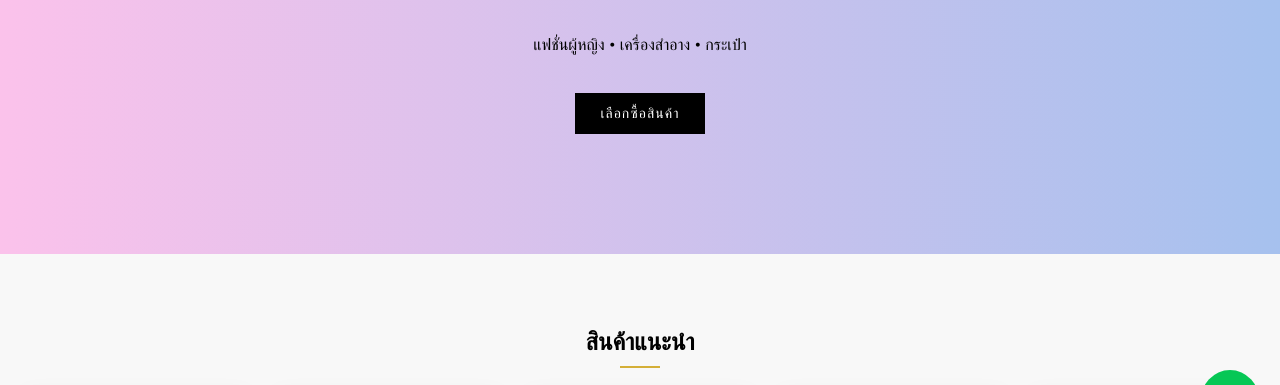
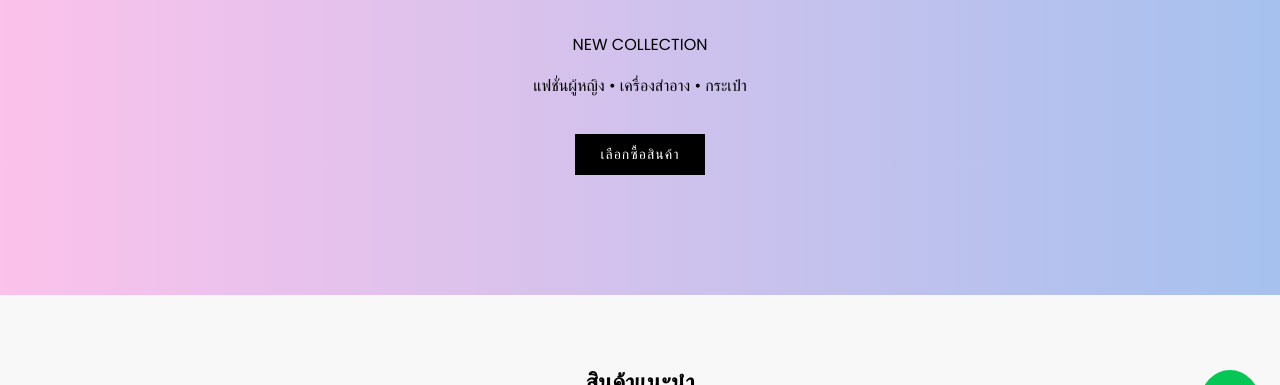
Before and after one commit to devtopup2026-cell/fashion-store, a website: page index.html in a window 1280 px wide. Shown: the part 345-730 px from the top of the page. Drawn offline with nearby package versions, Linux system fonts and the light colour scheme.

Commit message:
Update index.html

```diff
--- a/index.html
+++ b/index.html
@@ -24,6 +24,7 @@
 
 <section class="hero">
   <h1>คอลเลคชั่นใหม่ 2026</h1>
+  <p class="hero-sub">NEW COLLECTION</p>
   <p>แฟชั่นผู้หญิง • เครื่องสำอาง • กระเป๋า</p>
   <button onclick="scrollToProducts()">เลือกซื้อสินค้า</button>
 </section>
```
